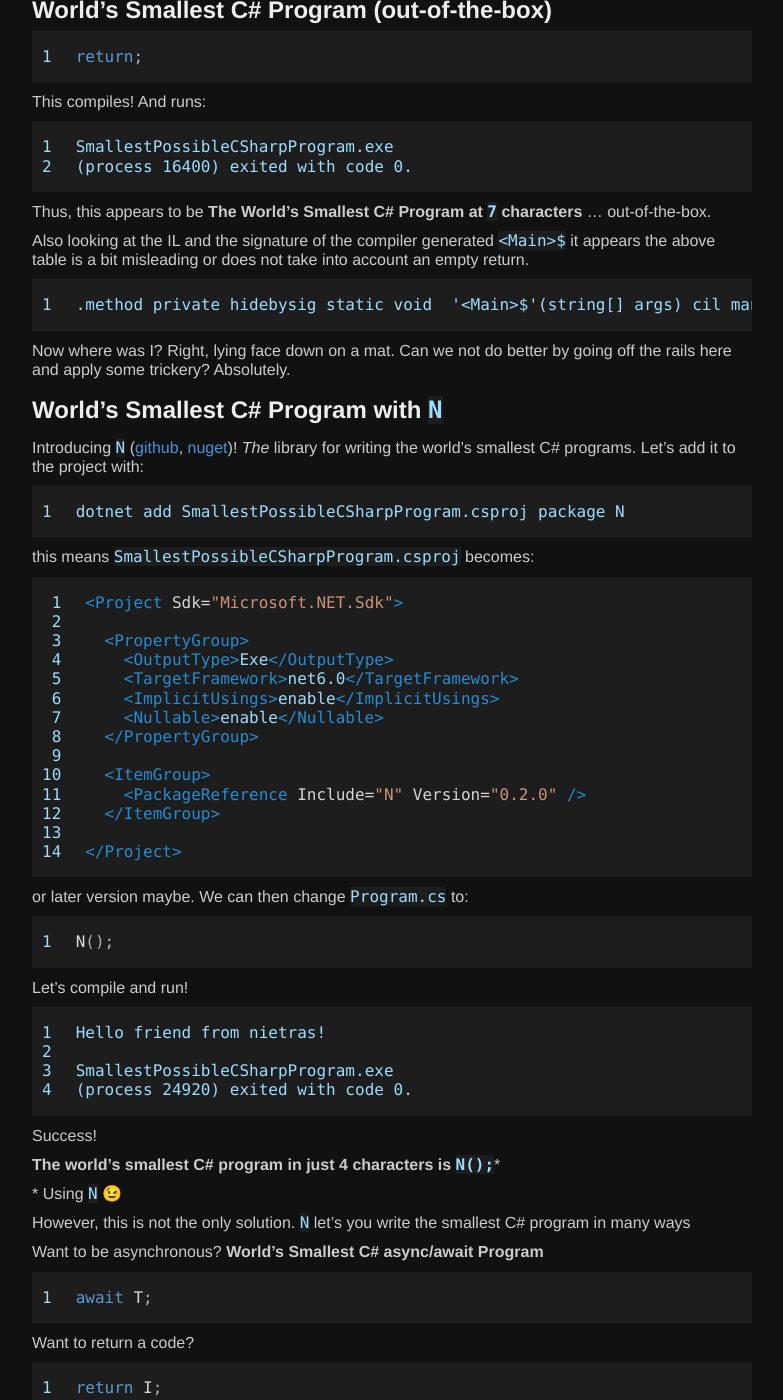
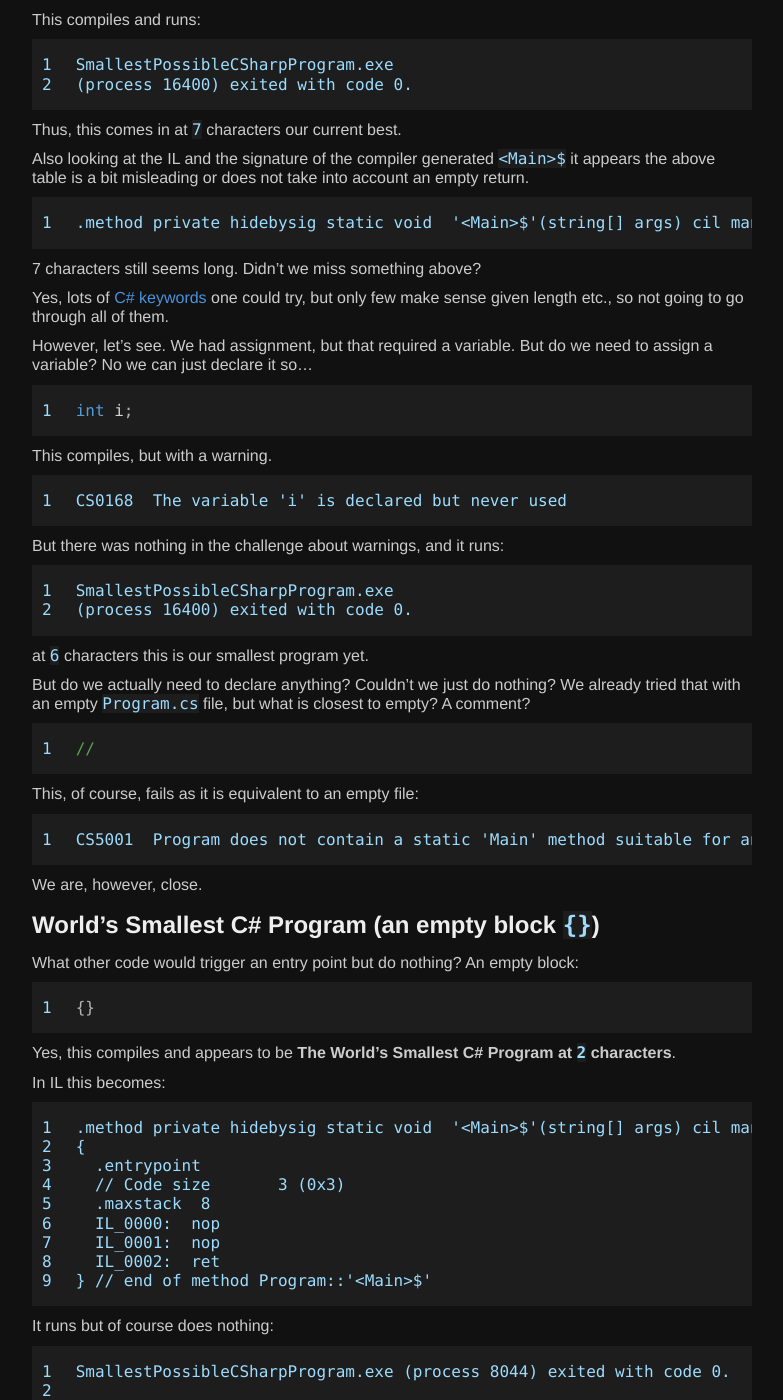
Before and after one commit to nietras/nietras.github.io, a Jekyll site: the page built from _posts/2021-10-03-worlds-smallest-csharp-program.md, in a window 1280 px wide and 1400 px high, scrolled down 4560 px. Shown: the whole window, without its empty margins (248-1031 px from the left). Built offline with Jekyll 4.4.1, drawn with Linux system fonts in a browser that asks for light colours; some of the changed text lies outside the part shown.

Commit message:
found smallest {} should have found before

````diff
--- a/_posts/2021-10-03-worlds-smallest-csharp-program.md
+++ b/_posts/2021-10-03-worlds-smallest-csharp-program.md
@@ -2,31 +2,28 @@
 layout: post
 title: World's Smallest C# Program (featuring `N`)
 ---
-**TLDR:** In .NET 6/C# 10 the smallest possible C# program appears
-to be `return;` or 7 characters long. Using `N`
-([github](https://github.com/nietras/N), [nuget](https://www.nuget.org/packages/N/))
-this can be brought down to 4 characters with `N();`.
-This should be the world's smallest C# program... currently.
+**TLDR:** Tongue in cheek post on how - in .NET 5+ and C# 9+ - the
+smallest possible C# program appears to be `{}` or 2 characters long.
+This doesn't do much, though.
+Using `N` ([github](https://github.com/nietras/N), [nuget](https://www.nuget.org/packages/N/))
+and [global usings](https://docs.microsoft.com/en-us/dotnet/csharp/language-reference/keywords/using-directive#global-modifier)
+you can write a program doing something in 4 characters with e.g. `N();`
+in .NET 6 and C# 10.
 
 ---
 
 Recently, while lying facedown on an exercise mat, I had a fun idea
 for how to write the world's smallest C# program in .NET 6/C# 10 by
 abusing the [global usings](https://docs.microsoft.com/en-us/dotnet/csharp/whats-new/csharp-10#global-using-directives)
-feature.
-
-The best (and worst) ideas often come when not sitting in front of the
-computer. I'm personally blessed/cursed with storing a mental image of
-code I've seen or worked with and this being processed in the back of my
-mind, often flashing red in parts of the code that
-"[smells](https://en.wikipedia.org/wiki/Code_smell)"
-hours or days later. 😅
+feature (that actually does something).
 
 Writing as small as possible code for achieving something is an
 old tradition going back to the [demoscene](https://en.wikipedia.org/wiki/Demoscene)
 and is also known as [code golfing](https://en.wikipedia.org/wiki/Code_golf).
 Just like golf centers around using the fewest strokes to get the golf ball in the hole,
-code golfing centers around using as little code as possible.
+code golfing centers around using as little code as possible.There is even a
+dedicated stackexchange site to it
+[https://codegolf.stackexchange.com](https://codegolf.stackexchange.com/).
 
 So let's start with the challenge:
 
@@ -37,7 +34,8 @@ If you are anything like me, this question only raises more questions:
 
 - Smallest in what way?
   - Bytes? I doubt I can beat [Michal Strehovský](https://twitter.com/mstrehovsky)s
-    small self-contained [SeeSharpSnake](https://github.com/MichalStrehovsky/SeeSharpSnake).
+    small self-contained [SeeSharpSnake](https://github.com/MichalStrehovsky/SeeSharpSnake)
+    as detailed in [Building a self-contained game in C# under 8 kilobytes](https://medium.com/@MStrehovsky/building-a-self-contained-game-in-c-under-8-kilobytes-74c3cf60ea04).
   - Lines? Characters?
   - One or more files?
 - Which C# and .NET version?
@@ -58,12 +56,11 @@ Hence, let's make the challenge more clear. Given:
   ```
 
 Then:
- - Write the smallest possible program in `Program.cs` that compiles and runs
-   without adding any other code files to the project and with the contents of
-   `Main` (or actually `<Main>$`) solely defined by the contents of `Program.cs`.
-   Any nuget package can be added to the project. No other changes can be made.
-
-I'm sure readers can guess the add any nuget package part is key later on 😉
+ - Write the smallest possible program - fewest characters - in `Program.cs`,
+   that compiles and runs without adding any other code files to the project
+   and with the contents of `Main` (or actually `<Main>$`) solely defined
+   by the contents of `Program.cs`.
+ - Any nuget package can be added to the project. No other changes can be made.
 
 The project created is very simple, it has two files:
 ```
@@ -228,16 +225,15 @@ four different `Main` signatures as defined in
 
 Yes! We are missing `return`. The compiler was trying to fool us, sneeky 😆
 
-## World's Smallest C# Program (out-of-the-box)
 ```csharp
 return;
 ```
-This compiles! And runs:
+This compiles and runs:
 ```
 SmallestPossibleCSharpProgram.exe
 (process 16400) exited with code 0.
 ```
-Thus, this appears to be **The World's Smallest C# Program at `7` characters** ... out-of-the-box.
+Thus, this comes in at `7` characters our current best.
 
 Also looking at the IL and the signature of the compiler generated `<Main>$`
 it appears the above table is a bit misleading or does not take into account
@@ -246,13 +242,98 @@ an empty return.
 .method private hidebysig static void  '<Main>$'(string[] args) cil managed
 ```
 
+7 characters still seems long. Didn't we miss something above?
 
-Now where was I? Right, lying face down on a mat. Can we not do better by
-going off the rails here and apply some trickery? Absolutely.
+Yes, lots of [C# keywords](https://docs.microsoft.com/en-us/dotnet/csharp/language-reference/keywords/)
+one could try, but only few make sense given length etc.,
+so not going to go through all of them.
 
-## World's Smallest C# Program with `N`
+However, let's see. We had assignment, but that required a variable.
+But do we need to assign a variable?
+No we can just declare it so...
+```csharp
+int i;
+```
+This compiles, but with a warning.
+```
+CS0168	The variable 'i' is declared but never used
+```
+But there was nothing in the challenge about warnings, and it runs:
+```
+SmallestPossibleCSharpProgram.exe
+(process 16400) exited with code 0.
+```
+at `6` characters this is our smallest program yet.
+
+But do we actually need to declare anything? Couldn't we just do nothing?
+We already tried that with an empty `Program.cs` file, but what is closest
+to empty? A comment?
+```csharp
+//
+```
+This, of course, fails as it is equivalent to an empty file:
+```
+CS5001	Program does not contain a static 'Main' method suitable for an entry point
+```
+We are, however, close.
+
+## World's Smallest C# Program (an empty block `{}`)
+What other code would trigger an entry point but do nothing? An empty block:
+```csharp
+{}
+```
+Yes, this compiles and appears to be **The World's Smallest C# Program at `2` characters**.
+
+In IL this becomes:
+```
+.method private hidebysig static void  '<Main>$'(string[] args) cil managed
+{
+  .entrypoint
+  // Code size       3 (0x3)
+  .maxstack  8
+  IL_0000:  nop
+  IL_0001:  nop
+  IL_0002:  ret
+} // end of method Program::'<Main>$'
+```
+It runs but of course does nothing:
+```
+
+SmallestPossibleCSharpProgram.exe (process 8044) exited with code 0.
+```
+
+Yeah so that was a lot of words for nothing 😅 And no need for global
+or implicit usings or anything.
+In fact this compiles fine in .NET 5 and C# 9 with the following.
+
+`SmallestPossibleCSharpProgram.csproj`
+```xml
+<Project Sdk="Microsoft.NET.Sdk">
+  <PropertyGroup>
+    <OutputType>Exe</OutputType>
+    <TargetFramework>net5.0</TargetFramework>
+    <Nullable>enable</Nullable>
+    <LangVersion>9</LangVersion>
+  </PropertyGroup>
+</Project>
+```
+`Program.cs`
+```csharp
+{}
+```
+
+I'm sure plenty of people have figured that out before.
+I have not seen it mentioned anywhere, though.
+
+## Extended Challenge: Do Something
+Let's make the challenge more interesting and also require that `Main`
+actually does something i.e. it must have more than `nop` and `ret`
+in the compiled IL. We've seen examples of that above, but we can do
+better.
+
+## World's Smallest C# Program Doing Something (featuring `N`)
 Introducing `N` ([github](https://github.com/nietras/N), [nuget](https://www.nuget.org/packages/N/))!
-*The* library for writing the world's smallest C# programs.
+*The* library for writing the world's smallest C# programs "that do something"™.
 Let's add it to the project with:
 ```
 dotnet add SmallestPossibleCSharpProgram.csproj package N
@@ -274,7 +355,7 @@ this means `SmallestPossibleCSharpProgram.csproj` becomes:
 
 </Project>
 ```
-or later version maybe. We can then change `Program.cs` to:
+We can then change `Program.cs` to:
 ```csharp
 N();
 ```
@@ -287,21 +368,15 @@ SmallestPossibleCSharpProgram.exe
 ```
 Success!
 
-**The world's smallest C# program in just 4 characters is `N();`***
+**The world's smallest C# program that does something in just 4 characters is `N();`***
 
 \* Using `N` 😉
 
-However, this is not the only solution. `N` let's you write the smallest C# program
-in many ways
+However, this is not the only solution. As one can guess from the
+previous trail and error there are lots of ways to write
+4 character programs and `N` let's you write the smallest
+C# program that does something in many ways:
 
-Want to be asynchronous? **World's Smallest C# async/await Program**
-```csharp
-await T;
-```
-Want to return a code?
-```csharp
-return I;
-```
 Want to increment?
 ```csharp
 ++I;
@@ -326,17 +401,79 @@ or
 ```csharp
 I=I;
 ```
-Need to new something up:
+Declare a variable for a reference type (with warning) - this doesn't really do much:
+```csharp
+O o;
+```
+or for a value type (with warning):
+```csharp
+S s;
+```
+
+In addition, `N` let's you write the smallest programs featuring
+specific constructs:
+
+Want to be asynchronous? **World's Smallest C# async/await Program** (8 characters)
+```csharp
+await T;
+```
+Want to return a code?  (9 characters)
+```csharp
+return I;
+```
+Need a while loop (9 characters):
+```csharp
+while(B);
+```
+or for loop (9 characters):
+```csharp
+for(;B;);
+```
+or do while loop (13 characters):
+```csharp
+do{}while(B);
+```
+Need to new something up (7 characters).
 ```csharp
 new O();
 ```
-What about `args`? `N`s got you covered.
+What about `args`? `N`s got you covered (8 characters).
 ```csharp
 N(args);
 ```
+Remember the `GetAwaiter()` loop hole? `N` let's you await an integer (8 characters).
+```csharp
+await 1;
+```
+Need to dispose with using:
+```csharp
+using(D);
+```
+This compiles with warning `CS0642	Possible mistaken empty statement`.
 
 ## How
-TBD
+How does `N` work? This brings us back to the idea involving
+[global usings](https://docs.microsoft.com/en-us/dotnet/csharp/whats-new/csharp-10#global-using-directives).
+To have something smaller we need to "pull in" variables, properties, methods or similar
+to the scope of `Main` i.e. top-level statement `Program.cs`. There are many ways to do
+this but the simple one is to add something like:
+```csharp
+global using static NAMESPACE.CLASSNAME;
+```
+to the project and then define types, properties, methods or similar on that class,
+that allows us to write a smaller program. However, you can also do this using
+the `<Using>` item in MSBuild as discussed in
+[Update implicit global usings feature to address issues](https://github.com/dotnet/sdk/issues/19521).
+```xml
+  <ItemGroup>
+    <Using Include="NAMESPACE.CLASSNAME" Static="true"  />
+  </ItemGroup>
+```
+
+Basically, cheating. This is what the `N` library and nuget package does
+and in fact it does both ways just to show case the ways you can abuse this.
+
+
 
 
 ## Why
````
